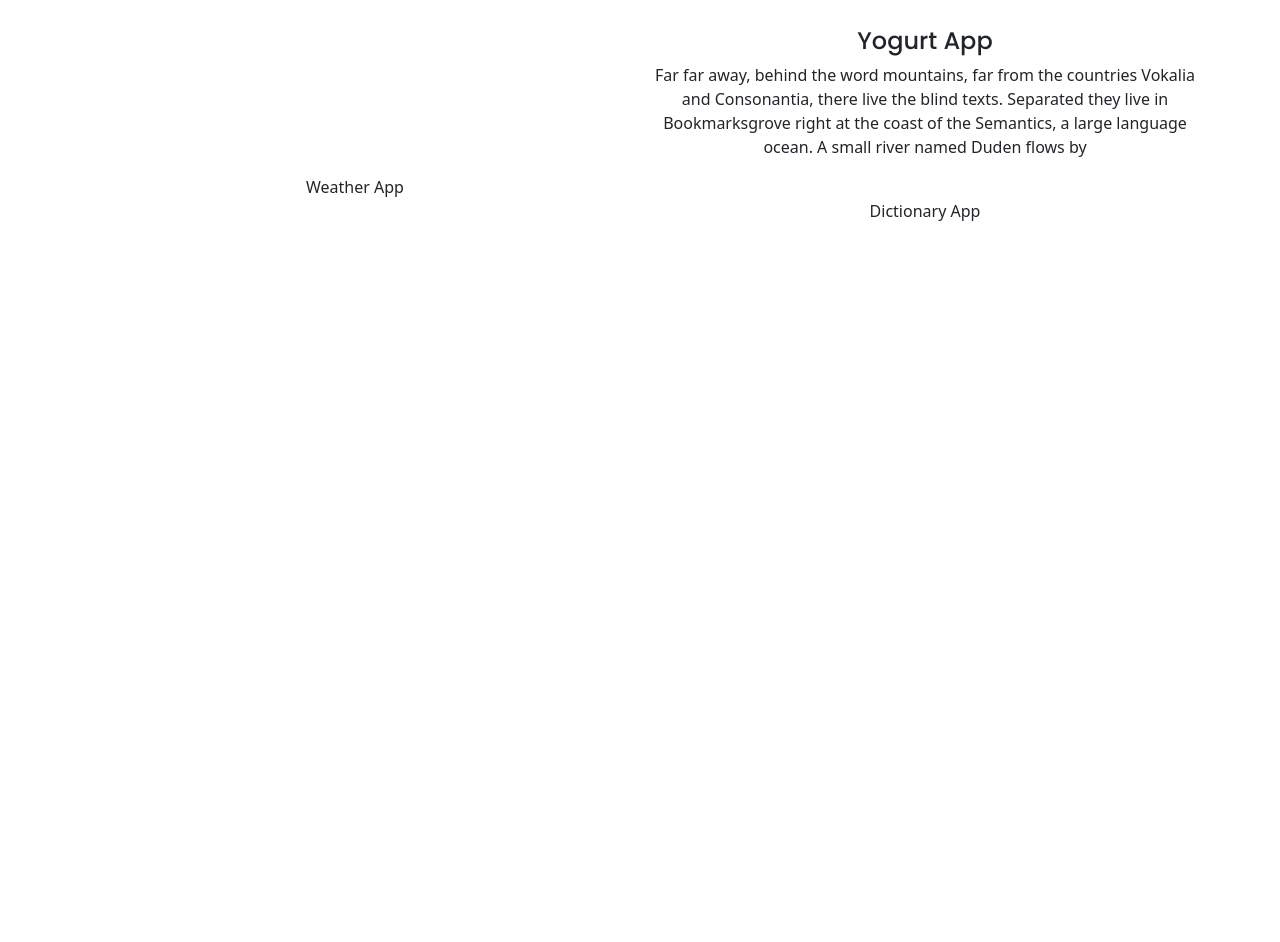
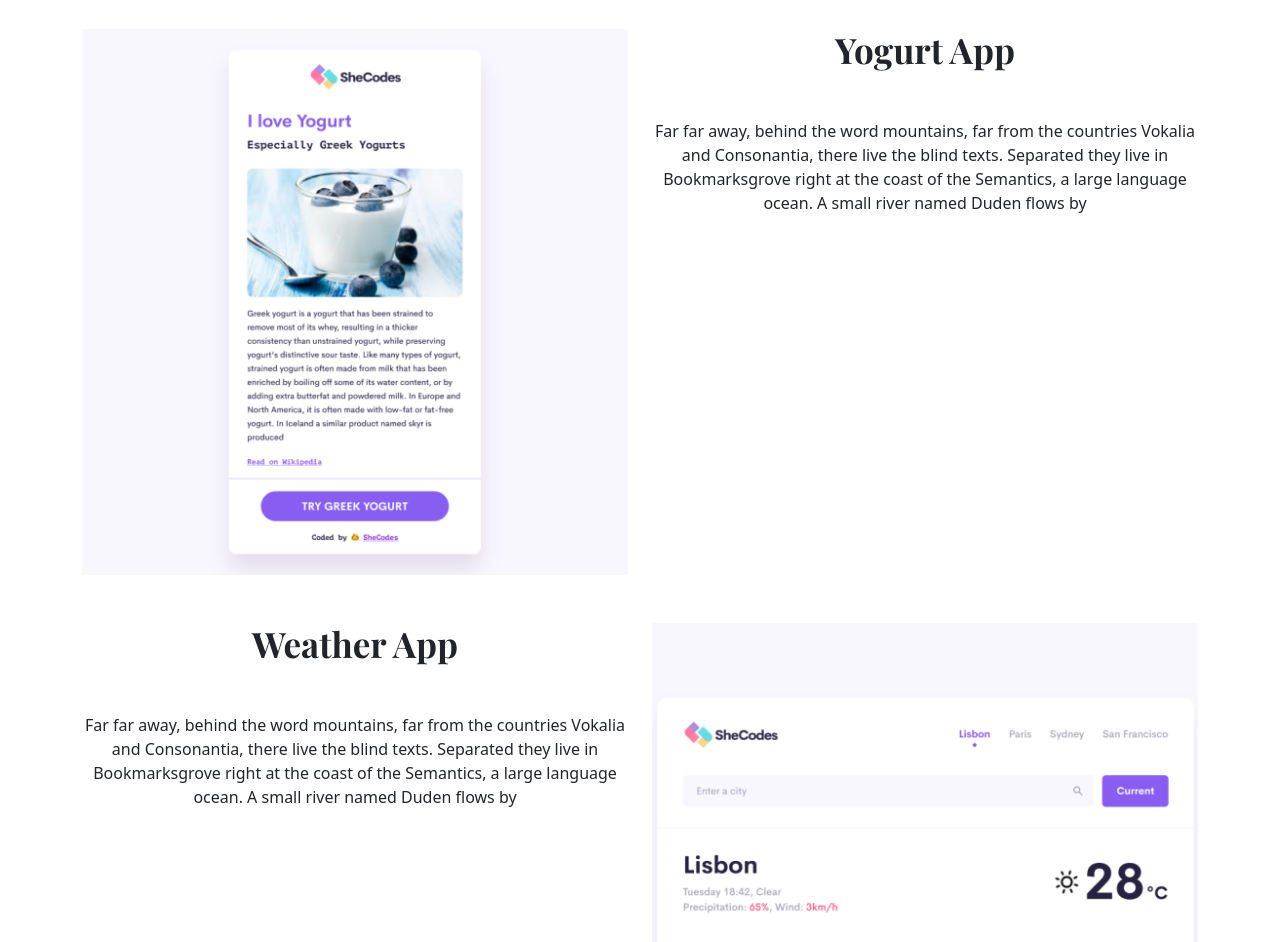
Before and after one commit to smfischer87/PortfolioProject, a plain HTML site: page index.html in a window 1280 px wide. Shown: the part 744-1686 px from the top of the page. Before the commit the page ends 967 px from the top, so only its background shows below. Drawn offline with nearby package versions, Linux system fonts and the light colour scheme.

Commit message:
added images and spacing

```diff
--- a/index.html
+++ b/index.html
@@ -42,10 +42,16 @@
     </div>
     <h3 class="mt-5 mb-5">My Featured Projects</h3>
     <div class="container project-content">
-      <div class="row">
-        <div class="col"></div>
+      <div class="row mb-5">
         <div class="col">
-          <h2>Yogurt App</h2>
+          <img
+            src="images/yogurt.png"
+            class="img-fluid"
+            alt="yogurt with berries"
+          />
+        </div>
+        <div class="col">
+          <h2 class="mb-5">Yogurt App</h2>
           <p>
             Far far away, behind the word mountains, far from the countries
             Vokalia and Consonantia, there live the blind texts. Separated they
@@ -54,13 +60,37 @@
           </p>
         </div>
       </div>
-      <div class="row">
-        <div class="col">Weather App</div>
-        <div class="col"></div>
+      <div class="row mb-5">
+        <div class="col">
+          <h2 class="mb-5">Weather App</h2>
+          <p>
+            Far far away, behind the word mountains, far from the countries
+            Vokalia and Consonantia, there live the blind texts. Separated they
+            live in Bookmarksgrove right at the coast of the Semantics, a large
+            language ocean. A small river named Duden flows by
+          </p>
+        </div>
+        <div class="col">
+          <img src="images/weather.png" class="img-fluid" alt="weather app" />
+        </div>
       </div>
-      <div class="row">
-        <div class="col"></div>
-        <div class="col">Dictionary App</div>
+      <div class="row mb-5">
+        <div class="col">
+          <img
+            src="images/dictionary.png"
+            class="img-fluid"
+            alt="dictionary app"
+          />
+        </div>
+        <div class="col">
+          <h2 class="mb-5">Dictionary App</h2>
+          <p>
+            Far far away, behind the word mountains, far from the countries
+            Vokalia and Consonantia, there live the blind texts. Separated they
+            live in Bookmarksgrove right at the coast of the Semantics, a large
+            language ocean. A small river named Duden flows by
+          </p>
+        </div>
       </div>
     </div>
   </body>
--- a/src/styles.css
+++ b/src/styles.css
@@ -20,6 +20,11 @@ h2 {
   font-weight: normal;
 }
 
+h3 {
+  font-family: var(--default-font-family);
+  font-size: 30px;
+}
+
 .hero {
   background-color: var(--background-hero-color);
   padding: 160px 20px;
@@ -37,3 +42,8 @@ h2 {
   line-height: 27px;
   padding: 15px 30px;
 }
+
+.project-content h2 {
+  font-family: var(--heading-font-family);
+  font-size: 35px;
+}
```
Also changed, not shown: images/dictionary.png (added), images/weather.png (added), images/yogurt.png (added).
